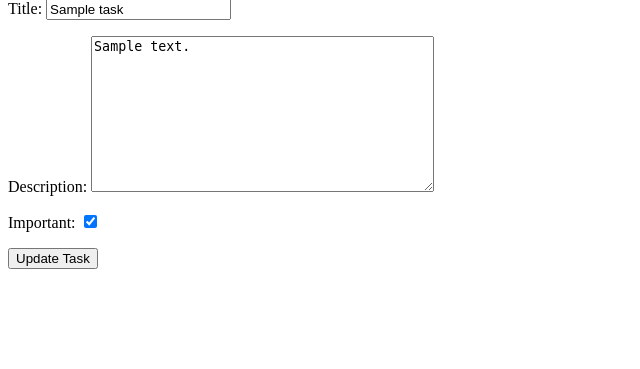
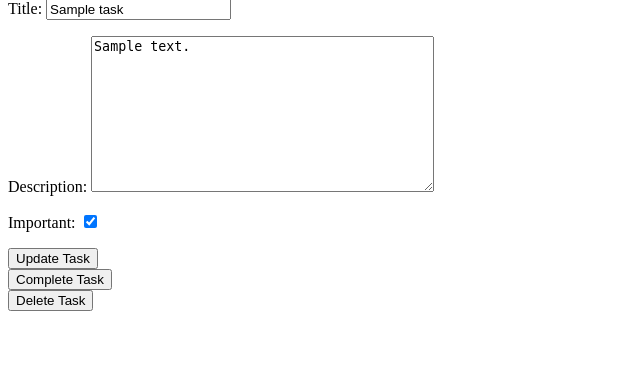
Before and after one commit to eljorgecruz/django-crud-auth, a Django app: page /tasks/1/ in a window 1280 px wide. Shown: the part 192-561 px from the top of the page, without its empty margins (0-640 px from the left). Run offline with Django 5.2, Linux system fonts and the light colour scheme; a user stored in the database is signed in; tables that the repository leaves empty hold one stand-in row (values such as "Sample post").

Commit message:
Feat: delete and complete task

```diff
--- a/djangocrud/urls.py
+++ b/djangocrud/urls.py
@@ -25,6 +25,8 @@ urlpatterns = [
     path('tasks/', views.tasks, name='tasks'),
     path('tasks/create/', views.create_task, name='create_task'),
     path('tasks/<int:task_id>/', views.task_detail, name='task_detail'),
+    path('tasks/<int:task_id>/complete/', views.complete_task, name='complete_task'),
+    path('tasks/<int:task_id>/delete/', views.delete_task, name='delete_task'),
     path('logout/', views.signout, name='logout'),
     path('signin/', views.signin, name='signin')
 ]
--- a/tasks/templates/task_detail.html
+++ b/tasks/templates/task_detail.html
@@ -12,5 +12,14 @@
     <button type="submit">Update Task</button>
 </form>
 
+<form action="{% url 'complete_task' task.id %}" method="POST">
+    {% csrf_token %}
+    <button type="submit">Complete Task</button>
+</form>
+
+<form action="{% url 'delete_task' task.id %}" method="POST">
+    {% csrf_token %}
+    <button type="submit">Delete Task</button>
+</form>
 
 {% endblock %}
--- a/tasks/views.py
+++ b/tasks/views.py
@@ -6,6 +6,7 @@ from django.db import IntegrityError
 from django.contrib.auth.models import User
 from .forms import TaskForm
 from .models import Task
+from django.utils import timezone
 
 # Create your views here.
 def home(request):
@@ -79,6 +80,19 @@ def task_detail(request, task_id):
                 'error': 'Error updating task'
             })
 
+def complete_task(request, task_id):
+    task = get_object_or_404(Task, pk=task_id, user=request.user)
+    if request.method == 'POST':
+        task.datecompleted = timezone.now()
+        task.save()
+        return redirect('tasks')
+
+def delete_task(request, task_id):
+    task = get_object_or_404(Task, pk=task_id, user=request.user)
+    if request.method == 'POST':
+        task.delete()
+        return redirect('tasks')
+
 def signout(request):
     logout(request)
     return redirect('home')
```
